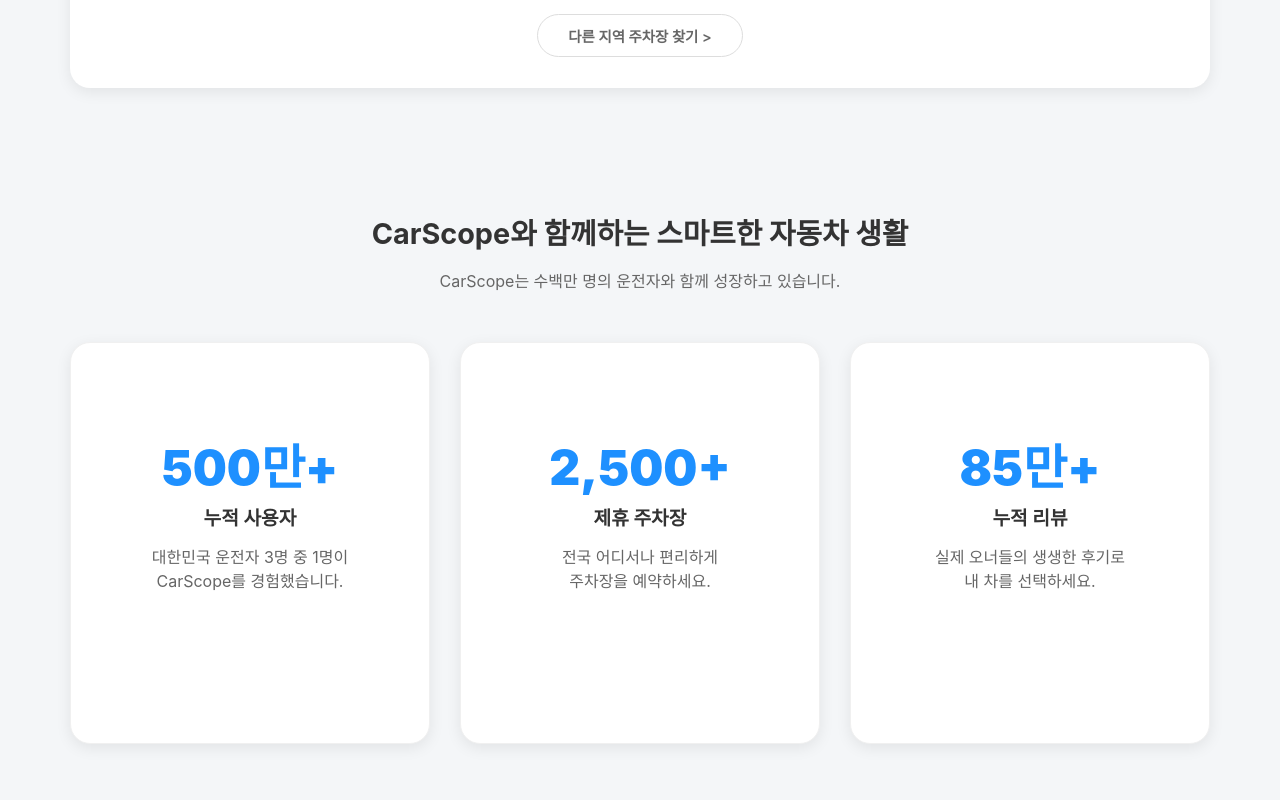
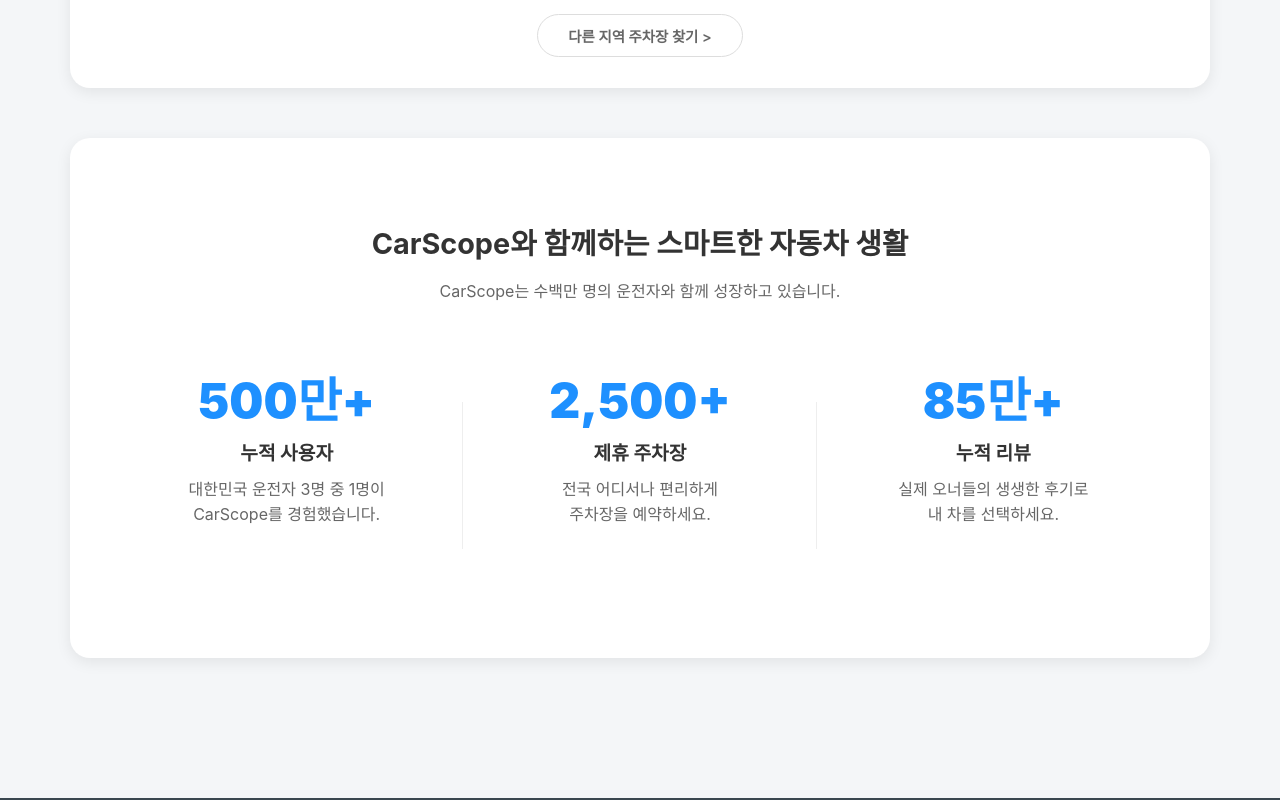
Before and after one commit to 2024136034-hakcheol/car-scope, a React (Create React App) app: page / in a window 1280 px wide. Shown: the part 1300-2100 px from the top of the page. Built offline with nearby package versions, Linux system fonts and the light colour scheme; no server answers.

Commit message:
style: 메인 페이지 통계 섹션 '단일 대형 카드' 레이아웃 적용

```diff
--- a/src/styles/HomePage.css
+++ b/src/styles/HomePage.css
@@ -29,6 +29,7 @@ body {
     padding-bottom: 80px;
 }
 
+/* --- 메인 배너 --- */
 .main-banner-slider-wrapper {
     position: relative;
     width: 100%;
@@ -40,16 +41,6 @@ body {
     box-shadow: var(--shadow-soft);
     background-color: var(--white);
     padding: 0;
-}
-
-@media (max-width: 1200px) {
-    .homepage-container .main-banner-slider-wrapper,
-    .homepage-container .integrated-info-section,
-    .homepage-container .parking-recommendation-section,
-    .homepage-container .company-stats-section {
-        width: 95%;
-        max-width: none;
-    }
 }
 
 .main-banner-slider {
@@ -174,6 +165,7 @@ body {
     border-radius: 10px;
 }
 
+/* --- 통합 정보 섹션 --- */
 .integrated-info-section {
     width: 100%;
     max-width: var(--container-width);
@@ -336,6 +328,7 @@ body {
     color: var(--primary-color);
 }
 
+/* --- 주차장 추천 섹션 --- */
 .parking-recommendation-section {
     width: 100%;
     max-width: var(--container-width);
@@ -449,13 +442,17 @@ body {
     background-color: var(--bg-body);
 }
 
+/* --- 서비스 통계 섹션 (대형 카드 디자인) --- */
 .company-stats-section {
     width: 100%;
     max-width: var(--container-width);
     margin-bottom: 60px;
-    padding: 50px 0;
+    padding: 60px 40px; /* 내부 여백 */
     box-sizing: border-box;
+    border-radius: var(--radius-lg);
     text-align: center;
+    background-color: var(--white); /* 여기에 하얀색 배경 적용 */
+    box-shadow: var(--shadow-card); /* 여기에 그림자 적용 */
 }
 
 .company-stats-section h2 {
@@ -474,7 +471,7 @@ body {
 .stats-grid {
     display: flex;
     justify-content: center;
-    gap: 30px;
+    gap: 0; /* 테두리 구분을 위해 gap 제거 또는 조정 */
     flex-wrap: wrap;
     width: 100%;
 }
@@ -484,43 +481,45 @@ body {
     min-width: 250px;
     display: flex;
     flex-direction: column;
+    align-items: center;
     justify-content: center;
-    align-items: center;
-    padding: 40px 20px;
-    background-color: var(--white);
-    border-radius: 20px;
-    box-shadow: 0 4px 15px rgba(0, 0, 0, 0.08);
-    transition: transform 0.3s ease, box-shadow 0.3s ease;
-    border: 1px solid #f0f0f0;
+    padding: 20px;
+    background-color: transparent; /* 배경 투명 (부모 카드 배경 사용) */
+    box-shadow: none; /* 그림자 제거 */
+    border: none;
     text-align: center;
-    height: 320px;
-    gap: 15px;
+    height: auto; /* 높이 자동 */
+    gap: 10px; /* 내부 요소 간격 */
+    position: relative; /* 가상 요소(구분선) 배치를 위해 */
 }
 
-.stat-item:hover {
-    transform: translateY(-10px);
-    box-shadow: 0 20px 40px rgba(0, 0, 0, 0.12);
-    border-color: var(--primary-color);
+/* 구분선 추가 (선택 사항) */
+.stat-item:not(:last-child)::after {
+    content: '';
+    position: absolute;
+    right: 0;
+    top: 20%;
+    height: 60%;
+    width: 1px;
+    background-color: #eee;
 }
 
 .stat-value {
     font-size: 3rem;
     font-weight: 900;
     color: var(--primary-color);
-    line-height: 1;
+    margin: 0;
+    line-height: 1.2;
     display: block;
-    margin: 0;
-    padding: 0;
 }
 
 .stat-label-box {
     font-size: 1.2rem;
     font-weight: 700;
     color: var(--text-dark);
+    margin: 0;
     display: block;
-    margin: 0;
-    padding: 0;
-    line-height: 1.2;
+    line-height: 1.4;
 }
 
 .stat-description {
@@ -528,8 +527,7 @@ body {
     color: var(--text-medium);
     display: block;
     margin: 0;
-    padding: 0;
-    line-height: 1.5;
+    line-height: 1.6;
 }
 
 @media (max-width: 768px) {
@@ -548,7 +546,11 @@ body {
     }
     .stats-grid {
         flex-direction: column;
-        gap: 30px;
+        gap: 40px;
+    }
+    /* 모바일에서는 구분선 제거 */
+    .stat-item:not(:last-child)::after {
+        display: none;
     }
     .trend-wrapper h2,
     .parking-recommendation-section h2,
```
